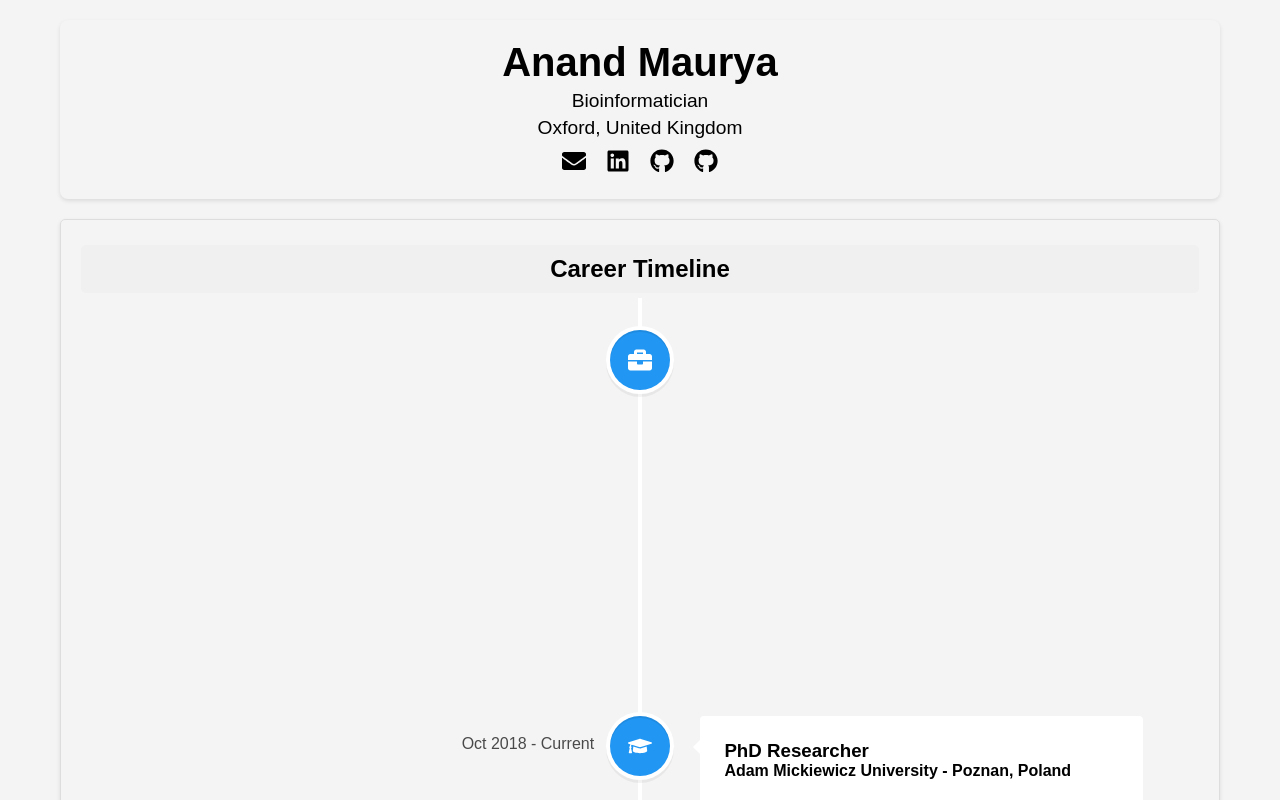
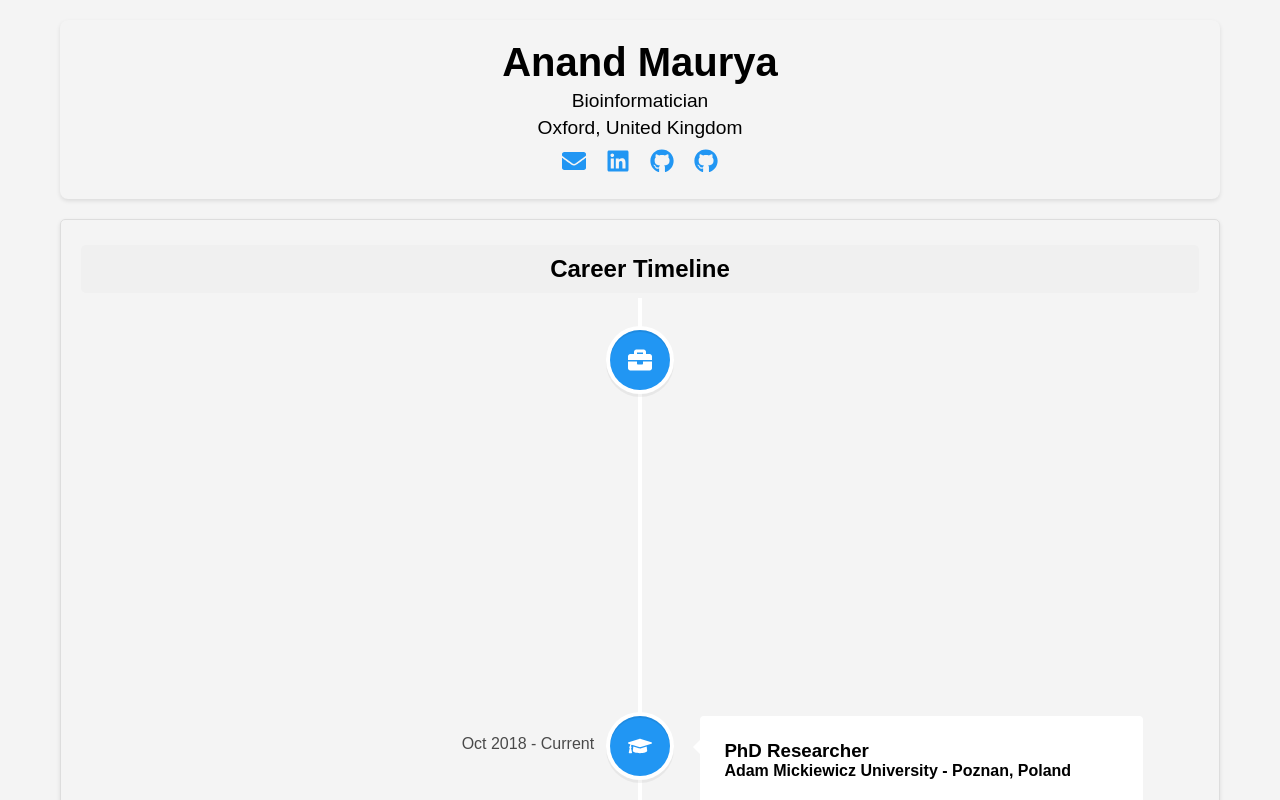
Before and after one commit to maurya-anand/cv, a React (Vite) app: page / in a window 1280 px wide. Shown: the top 800 px of the page. Built offline with nearby package versions, Linux system fonts and the light colour scheme.

Commit message:
adjusted the icon color and tooltip

```diff
--- a/src/components/Header.css
+++ b/src/components/Header.css
@@ -34,6 +34,7 @@
     justify-content: center;
     gap: 20px;
     margin-top: 10px;
+    color: rgb(33, 150, 243);
   }
 
   .icon-links a {
--- a/src/components/Header.jsx
+++ b/src/components/Header.jsx
@@ -8,10 +8,10 @@ const Header = () => (
     <p>Bioinformatician</p>
     <p>Oxford, United Kingdom</p>
     <div className="icon-links">
-      <a href="mailto:anandmaurya@hotmail.com" target="_blank" rel="noopener noreferrer"><FaEnvelope /></a>
-      <a href="https://www.linkedin.com/in/anand-maurya-" target="_blank" rel="noopener noreferrer"><FaLinkedin /></a>
-      <a href="https://github.com/maurya-anand" target="_blank" rel="noopener noreferrer"><FaGithub /></a>
-      <a href="https://github.com/anand-imcm" target="_blank" rel="noopener noreferrer"><FaGithub /></a>
+      <a href="mailto:anandmaurya@hotmail.com" target="_blank" rel="noopener noreferrer"><FaEnvelope  title="anandmaurya@hotmail.com"/></a>
+      <a href="https://www.linkedin.com/in/anand-maurya-" target="_blank" rel="noopener noreferrer"><FaLinkedin title="anand-maurya-"/></a>
+      <a href="https://github.com/maurya-anand" target="_blank" rel="noopener noreferrer"><FaGithub title="maurya-anand"/></a>
+      <a href="https://github.com/anand-imcm" target="_blank" rel="noopener noreferrer"><FaGithub title="anand-imcm"/></a>
     </div>
   </header>
 );
```
